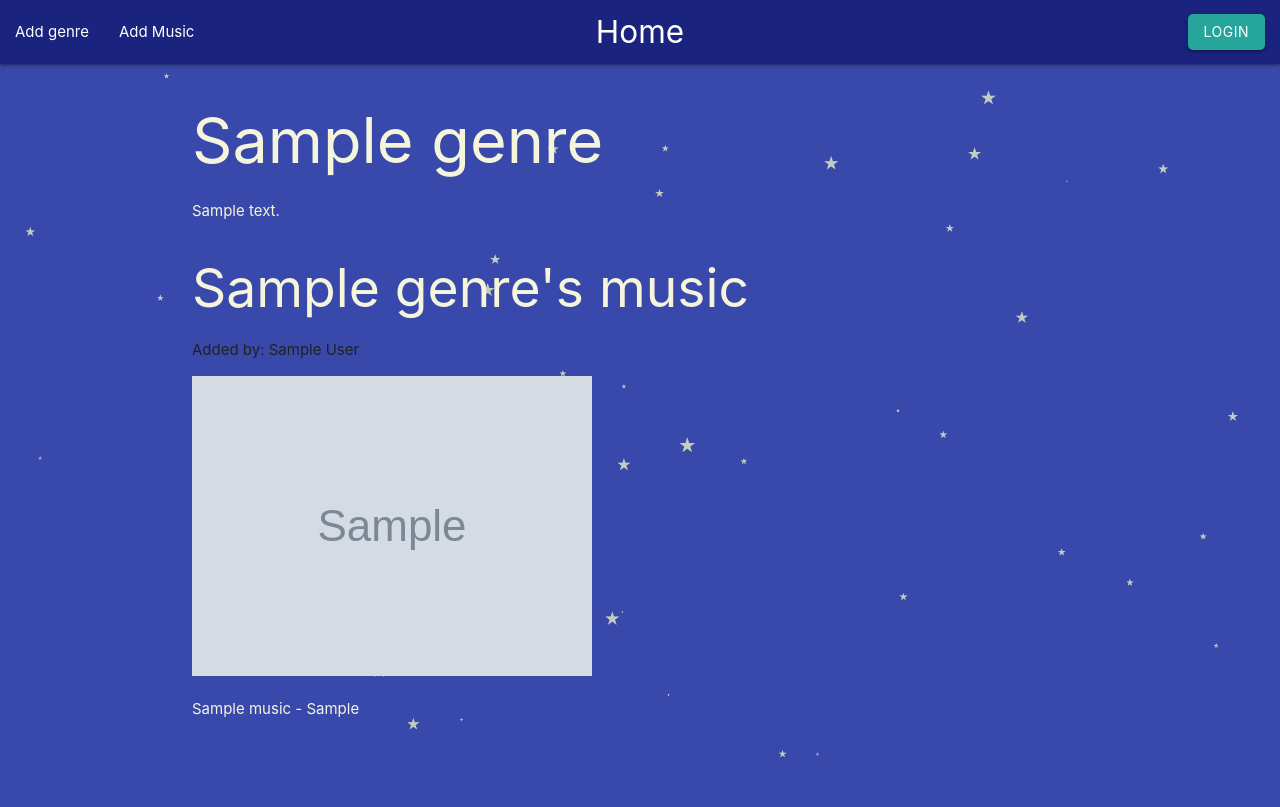
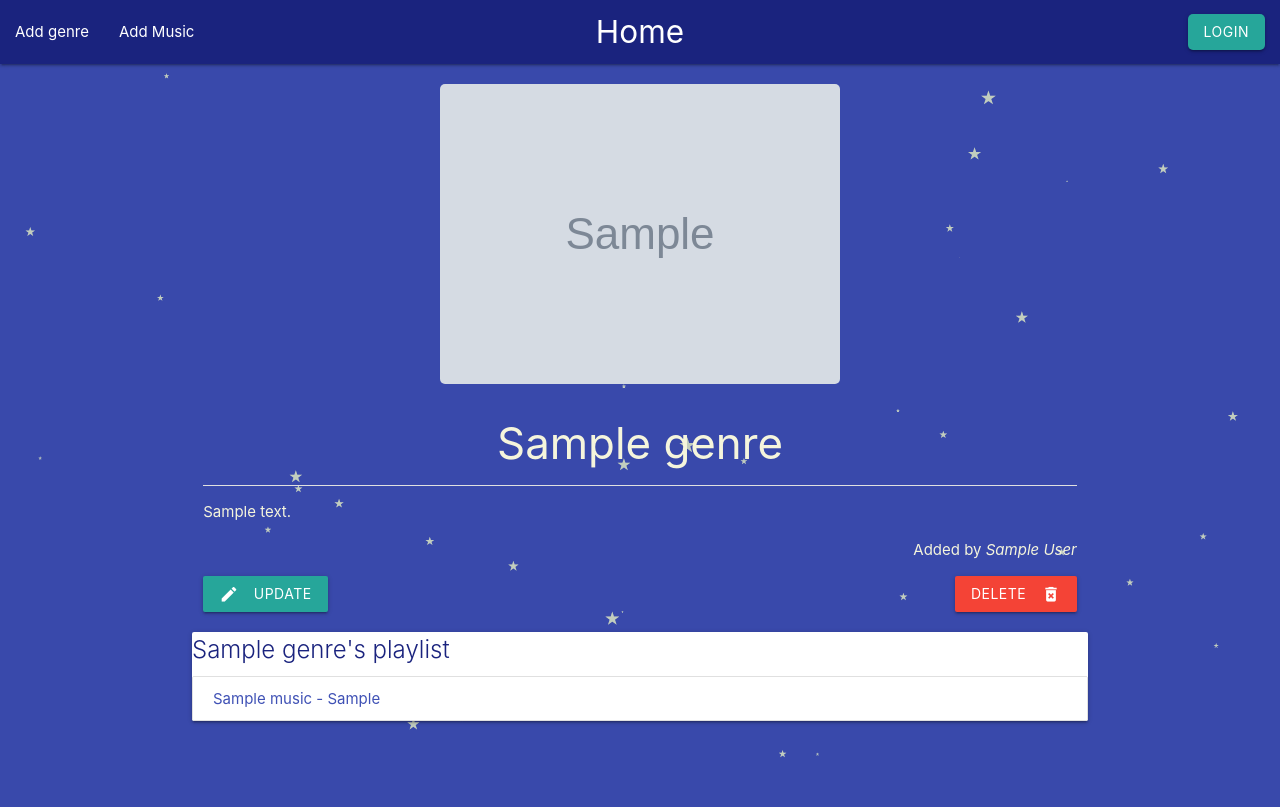
Before and after one commit to Adetec/best-instrumental-music, a Flask app: page /genre/1 in a window 1280 px wide. Run offline with Flask 2, Linux system fonts and the light colour scheme; the visitor is signed in with stand-in values (Sample User, id 1); tables that the repository leaves empty hold one stand-in row (values such as "Sample post"); grey boxes marked "Sample" are stand-in pictures; some libraries are stand-ins or nearby versions.

Commit message:
feat: Update genre detail's page

```diff
--- a/templates/genre.html
+++ b/templates/genre.html
@@ -1,18 +1,47 @@
 {% extends 'base.html' %}
 
 {% block main %}
-    <div>
-        <h1>{{ genre.name }}</h1>
-        <p>{{ genre.description }}</p>
-        <h2> {{ genre.name }}'s music</h2>
-        <p class="grey-text text-darken-4">Added by: {{ creator.name}}</p>
-        <img src="{{ creator.picture}}" alt="{{ creator.name}}">
-        <ul>
-            {% for music in music_items%}
-                {% if music.genre_id == genre.id%}
-                    <li>{{ music.title }} - {{ music.artist }}</li>
-                    {% endif %}
-            {% endfor %}
-        </ul>
+<div class="row center">
+
+        <div class="card-image col s12 m12">
+            {% if genre.image == '' %}
+                <img class="radius responsive-img" src="https://image.freepik.com/free-photo/hand-crowd-disco_23-2147717087.jpg" alt="{{ genre.name }}">
+            {% else %}
+                <img class="radius responsive-img" src="{{ genre.image }}" alt="{{ genre.name }}">
+            {% endif %}
+        </div>
+
+        <div class="col s12 m12">
+            <h3>{{ genre.name }}</h3>
+            <div class="divider"></div>
+            <p class="left-align">{{ genre.description }}</p>
+            <p class="right-align">Added by <i>{{ creator.name }}</i></p>
+            {% if genre.user_id == login_session['user_id'] %}
+            <div class="">
+                <a class="waves-effect waves-light btn left" href="{{ url_for('update_genre', id=genre.id) }}">
+                    <i class="material-icons left">edit</i>
+                    Update
+                </a>
+                <a class="waves-effect waves-light red btn right" href="{{ url_for('delete_genre', id=genre.id) }}">
+                    <i class="material-icons right">delete_forever</i>
+                    Delete
+                </a>
+            </div>
+            {% endif %}
+        </div>
+    </div>
+    <div class="card">
+            <div class="card-title indigo-text text-darken-4">{{ genre.name}}'s playlist</div>
+            <ul class="collection">
+                {% for music in music_items%}
+                    {% if music.genre_id == genre.id%}
+                        <li class="collection-item">
+                            <a class="indigo-text text-darken-5 waves-effect waves-light" href="{{ url_for('music', mid=music.id, gid=genre.id) }}">
+                                {{ music.title }} - {{ music.artist }}
+                            </a>
+                        </li>
+                        {% endif %}
+                {% endfor %}
+            </ul>
     </div>
 {% endblock %}
```
